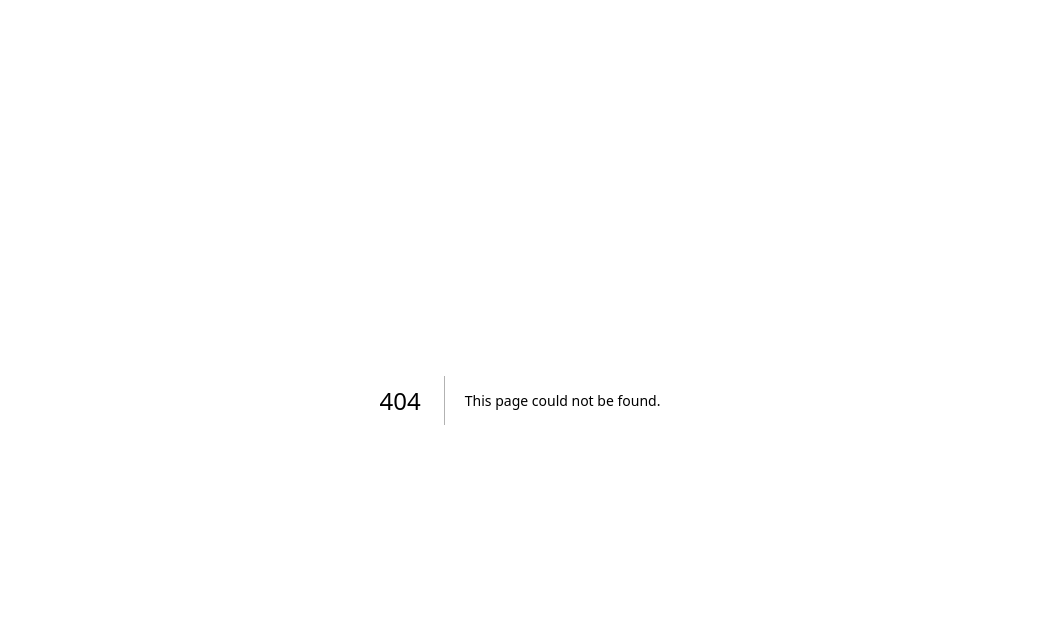
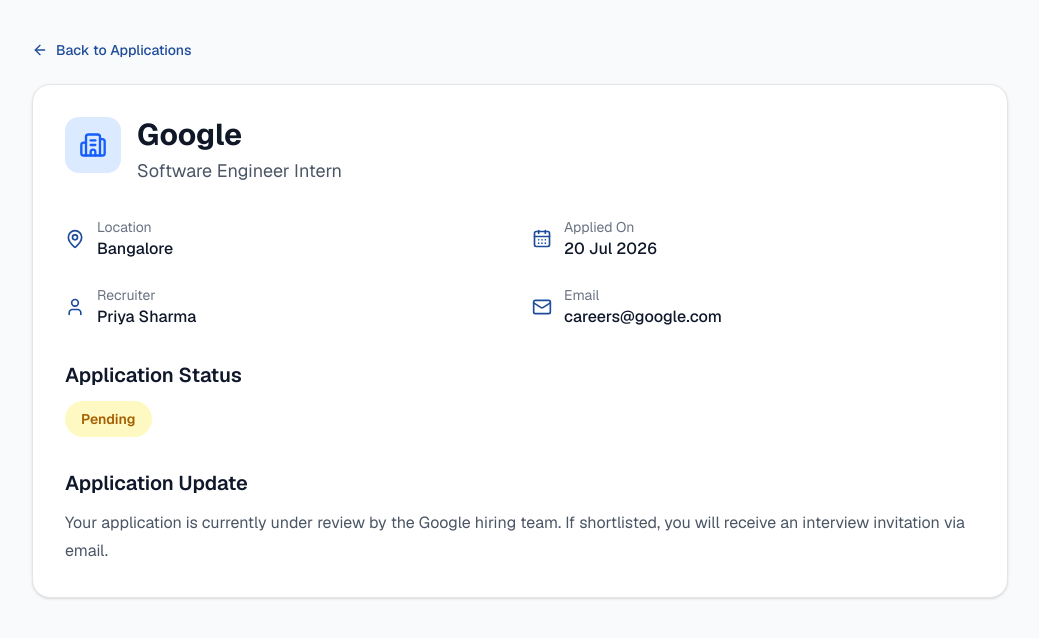
Before and after one commit to kraayush952-dotcom/smart-alumni-placement-portal, a Next.js app in the folder frontend/: page /student/applications/1 in a window 1280 px wide. Before the commit this address had no page. Shown: the top 638 px of the page, without its empty margins (120-1159 px from the left). Built offline with nearby package versions, Linux system fonts and the light colour scheme.

Commit message:
feat(applications): add dynamic application details page

```diff
--- /dev/null
+++ b/frontend/app/student/applications/[id]/page.tsx
@@ -0,0 +1,129 @@
+import Link from "next/link";
+import { notFound } from "next/navigation";
+import {
+  ArrowLeft,
+  Building2,
+  CalendarDays,
+  Mail,
+  MapPin,
+  User,
+} from "lucide-react";
+
+import { applications } from "@/data/applications";
+
+interface ApplicationDetailsPageProps {
+  params: Promise<{
+    id: string;
+  }>;
+}
+
+export default async function ApplicationDetailsPage({
+  params,
+}: ApplicationDetailsPageProps) {
+  const { id } = await params;
+
+  const application = applications.find(
+    (application) => application.id === Number(id)
+  );
+
+  if (!application) {
+    notFound();
+  }
+
+  return (
+    <main className="min-h-screen bg-gray-50">
+      <section className="mx-auto max-w-5xl px-6 py-10">
+        {/* Back Button */}
+        <Link
+          href="/student/applications"
+          className="mb-6 inline-flex items-center gap-2 text-sm font-medium text-primary hover:underline"
+        >
+          <ArrowLeft className="h-4 w-4" />
+          Back to Applications
+        </Link>
+
+        {/* Main Card */}
+        <div className="rounded-2xl border bg-white p-8 shadow-sm">
+          <div className="flex items-start gap-4">
+            <div className="flex h-14 w-14 items-center justify-center rounded-xl bg-blue-100">
+              <Building2 className="h-7 w-7 text-blue-600" />
+            </div>
+
+            <div>
+              <h1 className="text-3xl font-bold text-gray-900">
+                {application.company}
+              </h1>
+
+              <p className="mt-1 text-lg text-gray-600">
+                {application.jobTitle}
+              </p>
+            </div>
+          </div>
+
+          {/* Information */}
+          <div className="mt-8 grid gap-6 md:grid-cols-2">
+            <div className="flex items-center gap-3">
+              <MapPin className="h-5 w-5 text-primary" />
+              <div>
+                <p className="text-sm text-gray-500">Location</p>
+                <p className="font-medium">{application.location}</p>
+              </div>
+            </div>
+
+            <div className="flex items-center gap-3">
+              <CalendarDays className="h-5 w-5 text-primary" />
+              <div>
+                <p className="text-sm text-gray-500">Applied On</p>
+                <p className="font-medium">{application.appliedAt}</p>
+              </div>
+            </div>
+
+            <div className="flex items-center gap-3">
+              <User className="h-5 w-5 text-primary" />
+              <div>
+                <p className="text-sm text-gray-500">Recruiter</p>
+                <p className="font-medium">{application.recruiter}</p>
+              </div>
+            </div>
+
+            <div className="flex items-center gap-3">
+              <Mail className="h-5 w-5 text-primary" />
+              <div>
+                <p className="text-sm text-gray-500">Email</p>
+                <p className="font-medium">{application.email}</p>
+              </div>
+            </div>
+          </div>
+
+          {/* Status */}
+          <div className="mt-8">
+            <h2 className="text-xl font-semibold">Application Status</h2>
+
+            <span
+              className={`mt-3 inline-block rounded-full px-4 py-2 text-sm font-semibold ${
+                application.status === "Pending"
+                  ? "bg-yellow-100 text-yellow-700"
+                  : application.status === "Shortlisted"
+                  ? "bg-green-100 text-green-700"
+                  : "bg-red-100 text-red-700"
+              }`}
+            >
+              {application.status}
+            </span>
+          </div>
+
+          {/* Description */}
+          <div className="mt-8">
+            <h2 className="text-xl font-semibold">
+              Application Update
+            </h2>
+
+            <p className="mt-3 leading-7 text-gray-600">
+              {application.description}
+            </p>
+          </div>
+        </div>
+      </section>
+    </main>
+  );
+}
--- a/frontend/data/applications.ts
+++ b/frontend/data/applications.ts
@@ -8,6 +8,10 @@
     location: "Bangalore",
     status: "Pending",
     appliedAt: "20 Jul 2026",
+    description:
+      "Your application is currently under review by the Google hiring team. If shortlisted, you will receive an interview invitation via email.",
+    recruiter: "Priya Sharma",
+    email: "careers@google.com",
   },
 
   {
@@ -17,6 +21,10 @@
     location: "Hyderabad",
     status: "Shortlisted",
     appliedAt: "18 Jul 2026",
+    description:
+      "Congratulations! Your profile has been shortlisted. Our recruitment team will contact you soon for the next interview round.",
+    recruiter: "Rahul Verma",
+    email: "careers@microsoft.com",
   },
 
   {
@@ -26,5 +34,9 @@
     location: "Chennai",
     status: "Rejected",
     appliedAt: "15 Jul 2026",
+    description:
+      "Unfortunately, your application was not selected for this role. You are encouraged to apply for future opportunities.",
+    recruiter: "Ananya Singh",
+    email: "careers@amazon.com",
   },
 ];
--- a/frontend/types/application.ts
+++ b/frontend/types/application.ts
@@ -10,4 +10,9 @@
   location: string;
   status: ApplicationStatus;
   appliedAt: string;
+
+  // Details Page
+  description: string;
+  recruiter: string;
+  email: string;
 }
```
